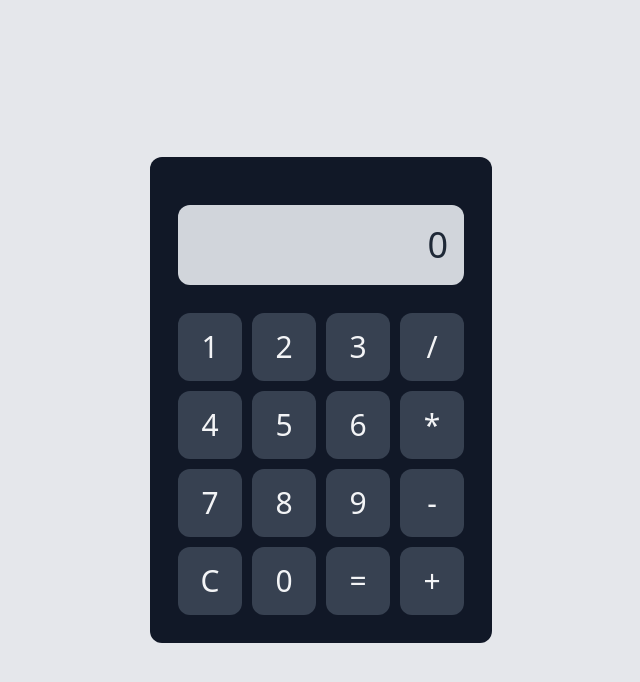
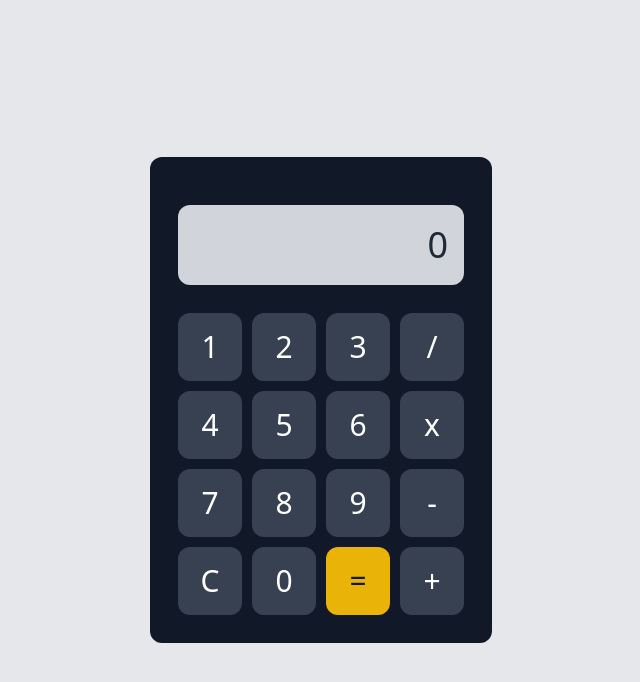
Before and after one commit to vikpires/FRONT_calculator-vue, a Vue app: page / in a window 1280 px wide. Shown: the top 682 px of the page, without its empty margins (319-959 px from the left). Built offline with nearby package versions, Linux system fonts and the light colour scheme.

Commit message:
Feature/add design calculator (#7)
* was added operations on display and negative numbers

* added design calculator and button X

```diff
--- a/src/components/Calculator.vue
+++ b/src/components/Calculator.vue
@@ -45,7 +45,8 @@ export default defineComponent({
         currentOperator.value = null;
         previousValue.value = '';
 
-      } else if (['+', '-', '*', '/'].includes(button)) {
+      } else if (['+', '-', 'x', '/'].includes(button)) {
+
         if(button === '-' && displayValue.value === '0'){
           displayValue.value = '';
         }
--- a/src/components/CalculatorMenu.vue
+++ b/src/components/CalculatorMenu.vue
@@ -4,6 +4,7 @@
       v-for="button in buttons"
       :key="button"
       :label="button"
+      :class="buttonClass(button)"
       @click="onButtonClick" />
   </div>
 </template>
@@ -18,7 +19,7 @@ export default defineComponent({
     return {
       buttons: [
         '1', '2', '3', '/',
-        '4', '5', '6', '*',
+        '4', '5', '6', 'x',
         '7', '8', '9', '-',
         'C', '0', '=', '+',
       ]
@@ -26,19 +27,36 @@ export default defineComponent({
   },
   methods: {
     onButtonClick(button: string) {
-      if(button === 'C' || button === '='){
+      if (button === 'C' || button === '=') {
         this.$emit('button-click', button);
-      }else{
-      this.$emit('button-click', button as Operation);
-    }
+      } else {
+        this.$emit('button-click', button as Operation);
+      }
+    },
+    buttonClass(button: string) {
+      return {
+        'bg-yellow-500 text-gray-900 hover:bg-yellow-800': button === '=',
+        'bg-blue-500 text-white hover:bg-blue-800': ['+', '-', 'x', '/'].includes(button),
+        'bg-gray-700 text-white hover:bg-gray-800': !['=', '+', '-', 'x', '/'].includes(button),
+        'text-white': !['=', '+', '-', 'x', '/'].includes(button),
+        'rounded-md p-2 text-2xl': true,
+      };
+    },
   }
-}
 });
 </script>
+
 <style scoped>
 .menu {
   display: grid;
   grid-template-columns: repeat(4, 1fr);
   gap: 2px;
 }
+
+.menu .button {
+  cursor: pointer;
+  display: flex;
+  justify-content: center;
+  align-items: center;
+}
 </style>
--- a/src/models/calculator.ts
+++ b/src/models/calculator.ts
@@ -2,7 +2,7 @@
 export enum Operation {
     Add = "+",
     Subtract = "-",
-    Multiply = "*",
+    Multiply = "x",
     Divide = "/"
 }
 
```
